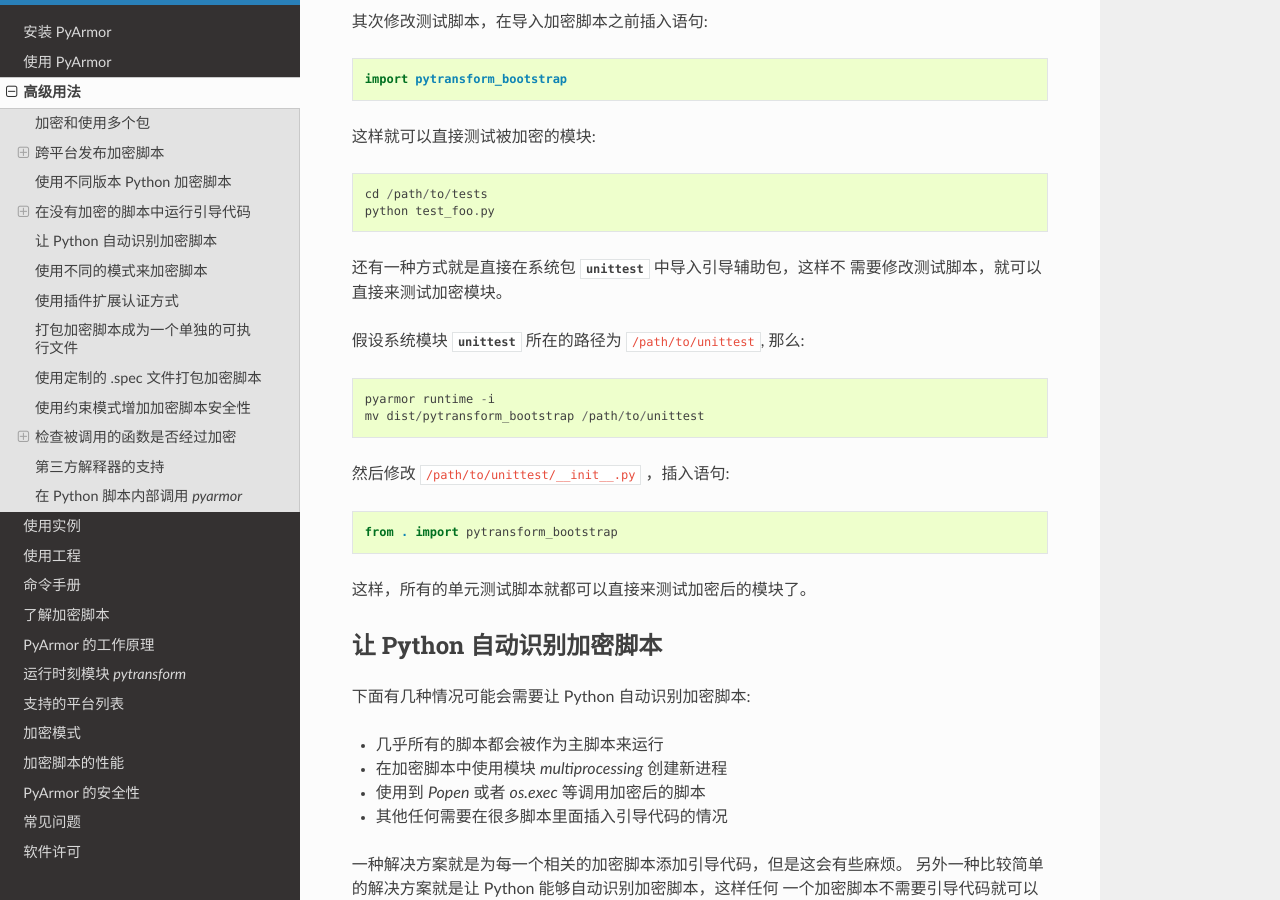
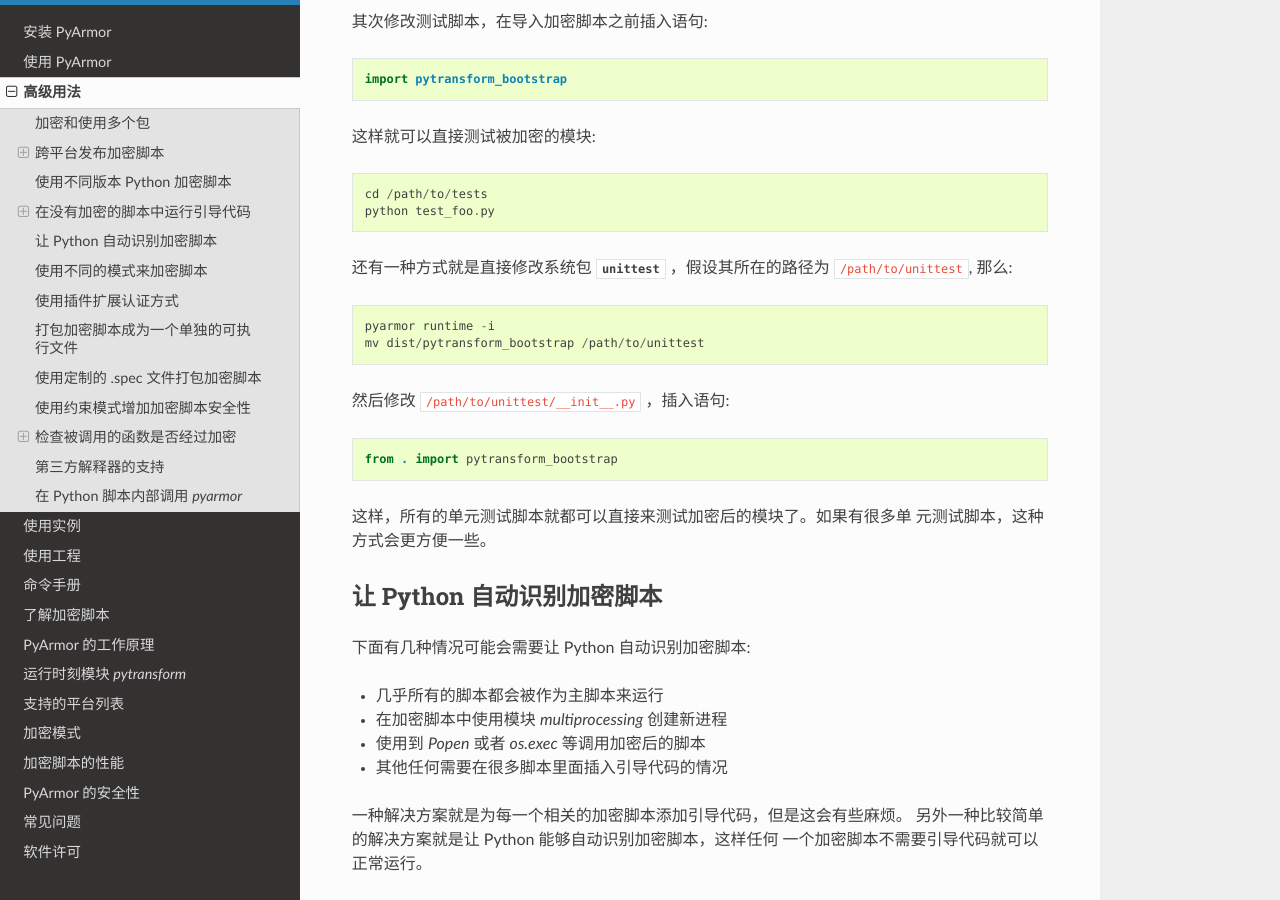
Before and after one commit to dashingsoft/pyarmor-docs-zh, a Sphinx documentation site: the page built from docs/advanced.rst, in a window 1280 px wide and 900 px high, scrolled down 4456 px. Built offline with Sphinx 7.4.7 and the Read the Docs theme 2.0.0, drawn with Linux system fonts in a browser that asks for light colours; cross-references to code outside the pages are shown as plain code.

Commit message:
Refine doc

```diff
--- a/docs/advanced.rst
+++ b/docs/advanced.rst
@@ -195,10 +195,8 @@
     cd /path/to/tests
     python test_foo.py
 
-还有一种方式就是直接在系统包 :mod:`unittest` 中导入引导辅助包，这样不
-需要修改测试脚本，就可以直接来测试加密模块。
-
-假设系统模块 :mod:`unittest` 所在的路径为 ``/path/to/unittest``, 那么::
+还有一种方式就是直接修改系统包 :mod:`unittest` ，假设其所在的路径为
+:path:`/path/to/unittest`, 那么::
 
     pyarmor runtime -i
     mv dist/pytransform_bootstrap /path/to/unittest
@@ -207,7 +205,8 @@
 
     from . import pytransform_bootstrap
 
-这样，所有的单元测试脚本就都可以直接来测试加密后的模块了。
+这样，所有的单元测试脚本就都可以直接来测试加密后的模块了。如果有很多单
+元测试脚本，这种方式会更方便一些。
 
 让 Python 自动识别加密脚本
 --------------------------
```
